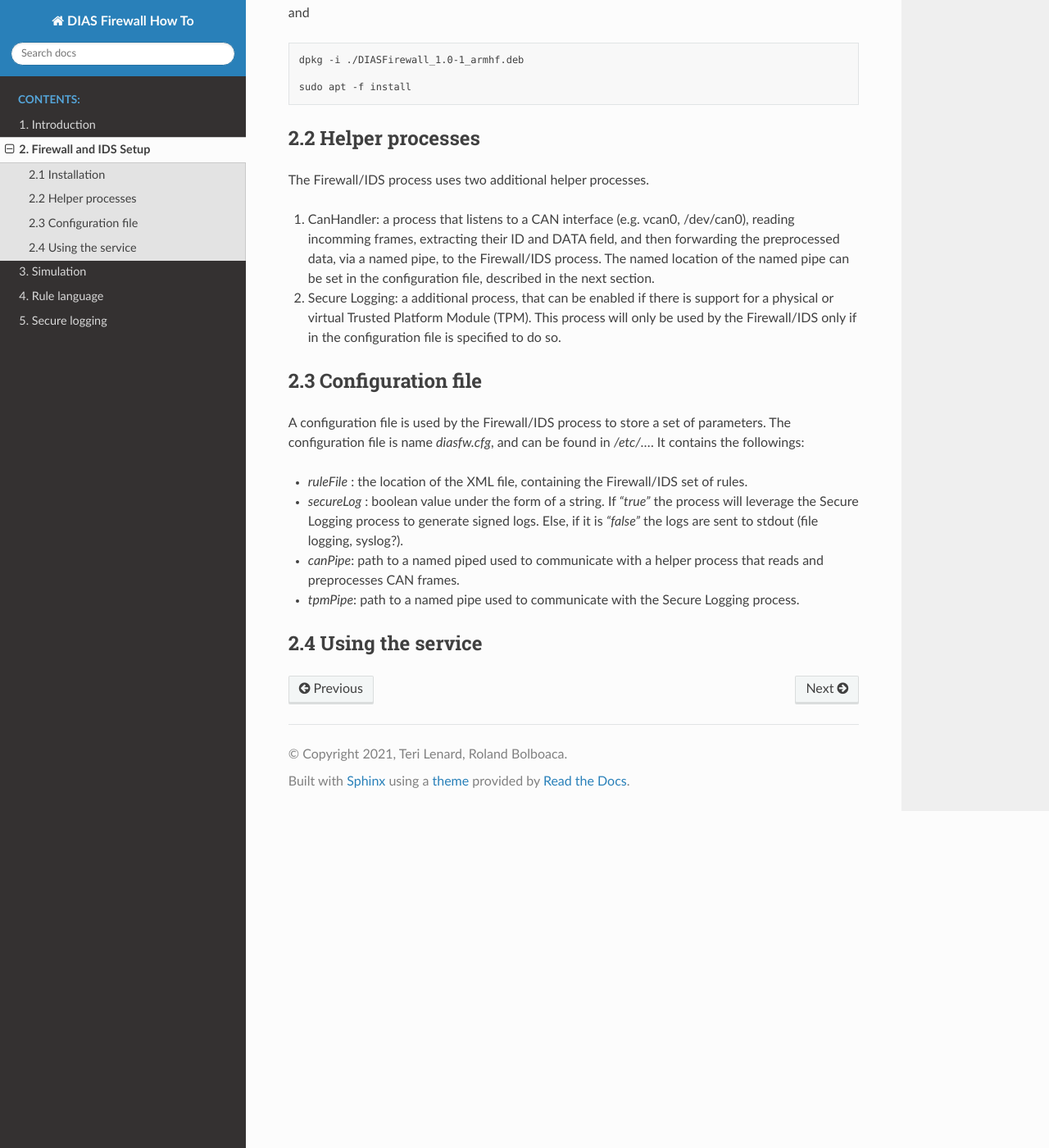
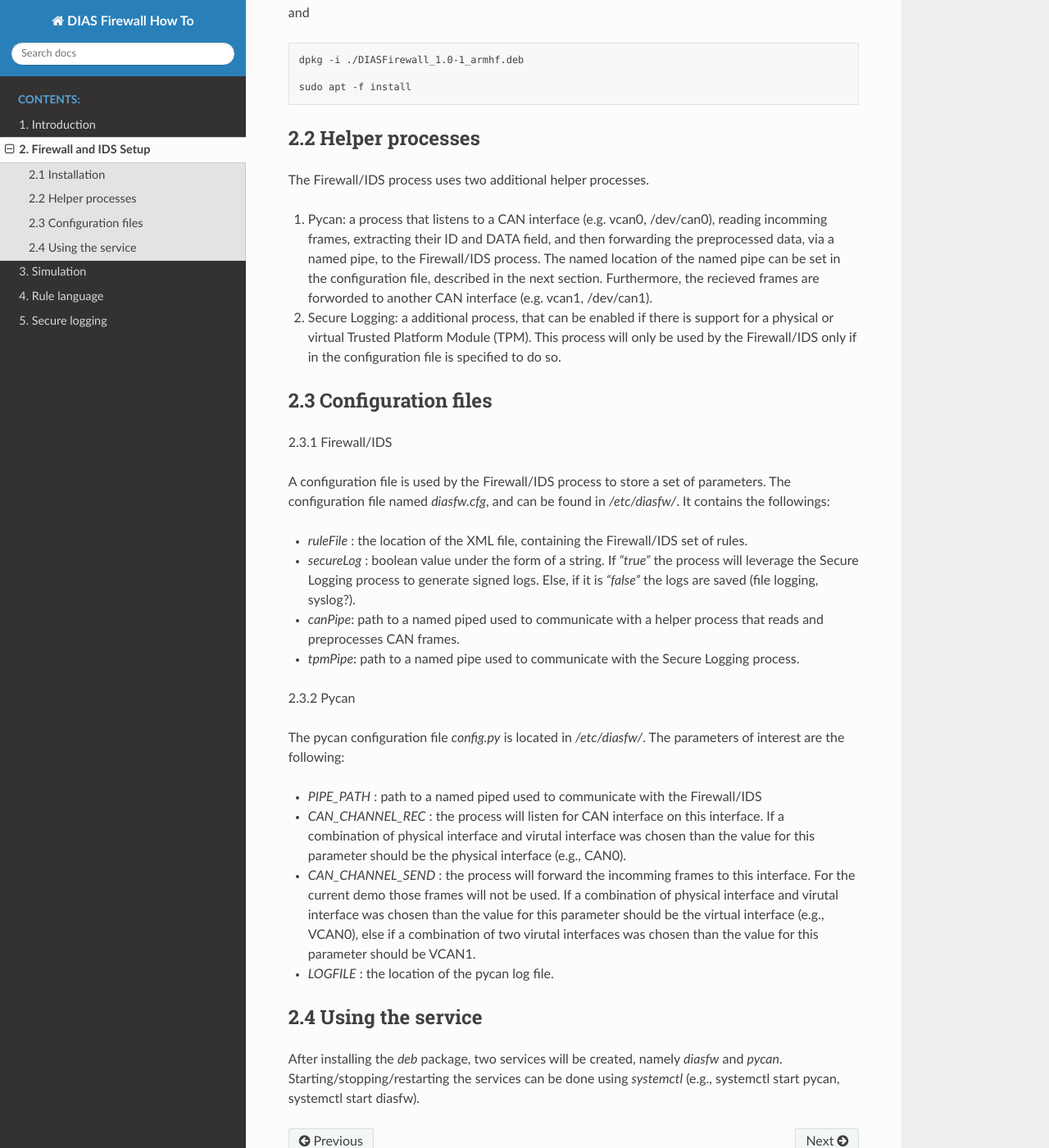
Before and after one commit to terilenard/dias-kuksa-firewall-doc, a Sphinx documentation site: the page built from source/setup.rst, in a window 1280 px wide and 1400 px high, scrolled down 687 px. Shown: the whole window at 82% size. Built offline with Sphinx 7.4.7 and the Read the Docs theme 2.0.0, drawn with Linux system fonts in a browser that asks for light colours.

Commit message:
Update setup.rst

```diff
--- a/source/setup.rst
+++ b/source/setup.rst
@@ -32,19 +32,32 @@ and
 
 The Firewall/IDS process uses two additional helper processes.
 
-1. CanHandler: a process that listens to a CAN interface (e.g. vcan0, /dev/can0), reading incomming frames, extracting their ID and DATA field, and then forwarding the preprocessed data, via a named pipe, to the Firewall/IDS process. The named location of the named pipe can be set in the configuration file, described in the next section.
+1. Pycan: a process that listens to a CAN interface (e.g. vcan0, /dev/can0), reading incomming frames, extracting their ID and DATA field, and then forwarding the preprocessed data, via a named pipe, to the Firewall/IDS process. The named location of the named pipe can be set in the configuration file, described in the next section. Furthermore, the recieved frames are forworded to another CAN interface (e.g. vcan1, /dev/can1).
 2. Secure Logging: a additional process, that can be enabled if there is support for a physical or virtual Trusted Platform Module (TPM). This process will only be used by the Firewall/IDS only if in the configuration file is specified to do so.
 
 
-2.3 Configuration file
+2.3 Configuration files
 ----------------------
 
-A configuration file is used by the Firewall/IDS process to store a set of parameters. The configuration file is name *diasfw.cfg*, and can be found in */etc/...*. It contains the followings:
+2.3.1 Firewall/IDS
+
+A configuration file is used by the Firewall/IDS process to store a set of parameters. The configuration file named *diasfw.cfg*, and can be found in */etc/diasfw/*. It contains the followings:
 
 * *ruleFile* : the location of the XML file, containing the Firewall/IDS set of rules.
-* *secureLog* : boolean value under the form of a string. If *"true"* the process will leverage the Secure Logging process to generate signed logs. Else, if it is *"false"* the logs are sent to stdout (file logging, syslog?).
+* *secureLog* : boolean value under the form of a string. If *"true"* the process will leverage the Secure Logging process to generate signed logs. Else, if it is *"false"* the logs are saved  (file logging, syslog?).
 * *canPipe*: path to a named piped used to communicate with a helper process that reads and preprocesses CAN frames.
 * *tpmPipe*: path to a named pipe used to communicate with the Secure Logging process.
 
+2.3.2 Pycan
+
+The pycan configuration file *config.py* is located in */etc/diasfw/*. The parameters of interest are the following:
+
+* *PIPE_PATH* : path to a named piped used to communicate with the Firewall/IDS
+* *CAN_CHANNEL_REC* : the process will listen for CAN interface on this interface. If a combination of physical interface and virutal interface was chosen than the value for this parameter should be the physical interface (e.g., CAN0).
+* *CAN_CHANNEL_SEND* : the process will forward the incomming frames to this interface. For the current demo those frames will not be used. If a combination of physical interface and virutal interface was chosen than the value for this parameter should be the virtual interface (e.g., VCAN0), else if a combination of two  virutal interfaces was chosen than the value for this parameter should be VCAN1.
+* *LOGFILE* : the location of the pycan log file.
+
 2.4 Using the service
 ---------------------
+
+After installing the *deb* package, two services will be created, namely *diasfw* and *pycan*. Starting/stopping/restarting the services can be done using *systemctl* (e.g., systemctl start pycan, systemctl start diasfw).
```
